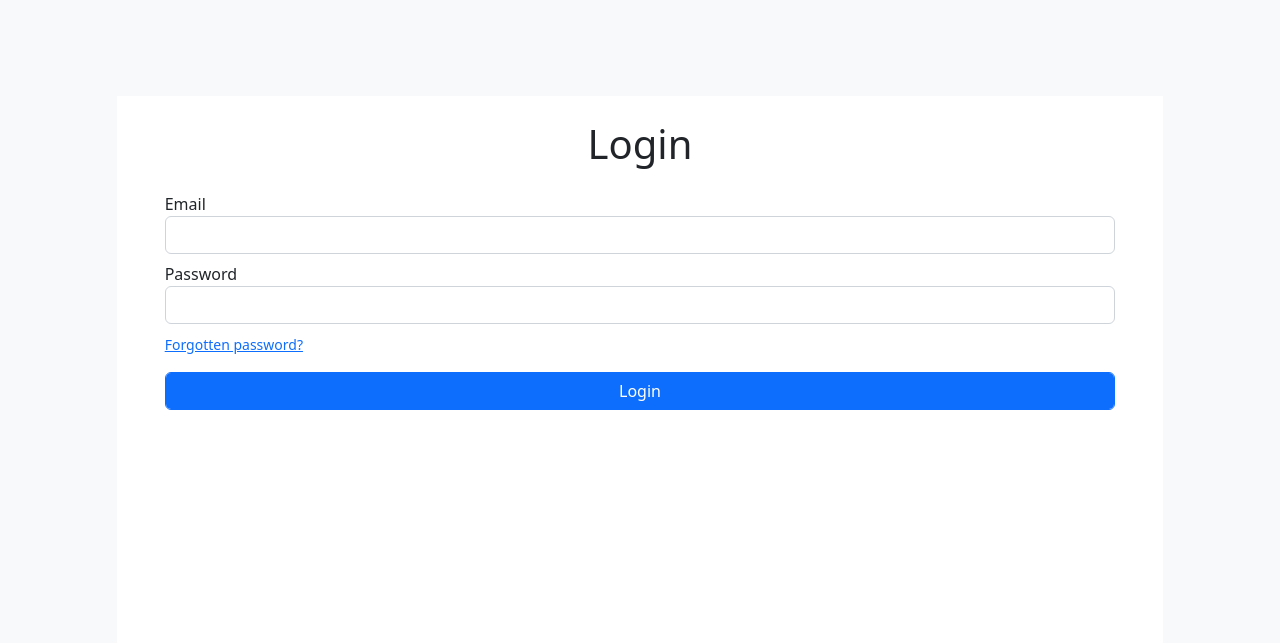
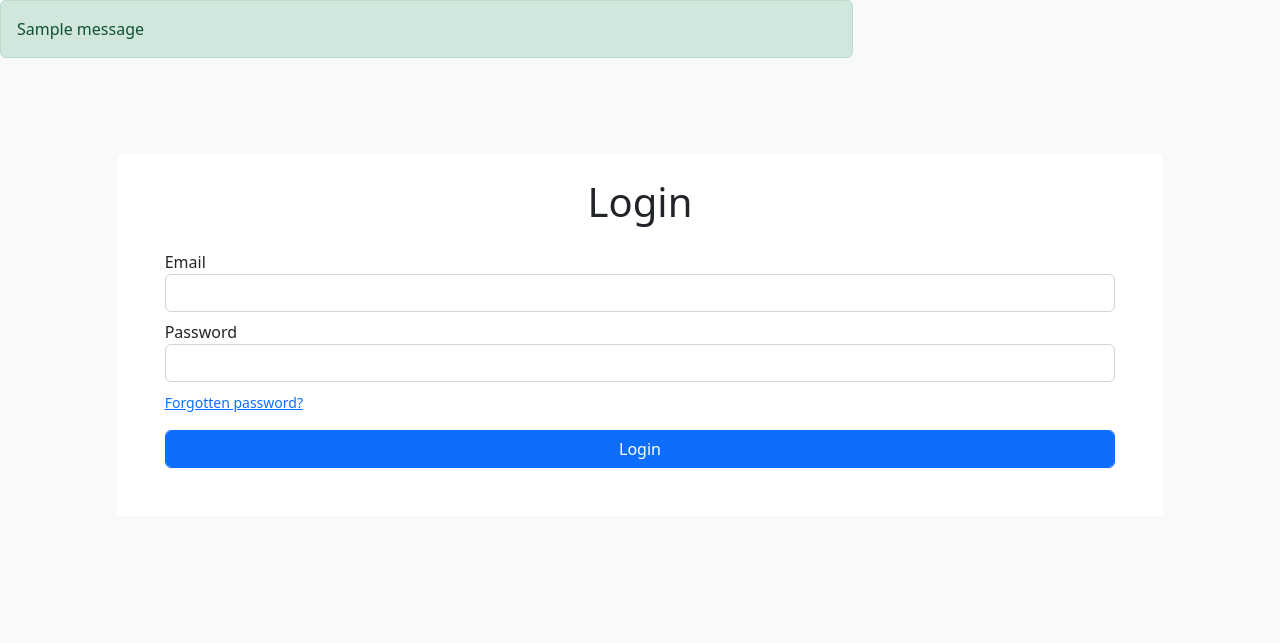
Before and after one commit to lgf2111/ay1-aspj-webapp, a Flask app: page /login in a window 1280 px wide. Shown: the part 66-709 px from the top of the page. Run offline with Flask 2, Linux system fonts and the light colour scheme; tables that the repository leaves empty hold one stand-in row (values such as "Sample post"); one stand-in notice (Sample message) is shown.

Commit message:
remove main min-height

```diff
--- a/webapp/routes.py
+++ b/webapp/routes.py
@@ -1,14 +1,25 @@
-from flask import render_template
-from webapp import app
+from flask import render_template, redirect, url_for, flash, request
+from flask_login import login_user, current_user
+from webapp import app, bcrypt
 from webapp.forms import LoginForm
+from webapp.models import User
+
 
 @app.route('/')
 def index():
     return render_template('index.html', title='Homepage', search=True)
 
-@app.route('/login')
+@app.route('/login', methods=['GET','POST'])
 def login():
+    if current_user.is_authenticated:
+        return redirect(url_for('index'))
     form = LoginForm()
     if form.validate_on_submit():
-        pass
+        user = User.query.filter_by(email=form.email.data).first()
+        if user and bcrypt.check_pass_hash(user.password, form.password.data):
+            login_user(user)
+            next_page = request.args.next('next')
+            return redirect(next_page) if next_page else redirect(url_for('index'))
+        else:
+            flash('Login Unsuccessful. Please check email and password.', 'danger')
     return render_template('login.html', title='Login', form=form)
--- a/webapp/static/css/main.css
+++ b/webapp/static/css/main.css
@@ -1,4 +1 @@
-#content {
-  min-height: 68.5vh;
-}
-/*# sourceMappingURL=main.css.map */
+/* No CSS *//*# sourceMappingURL=main.css.map */
--- a/webapp/static/css/main.scss
+++ b/webapp/static/css/main.scss
@@ -1,3 +1,3 @@
-#content {
-    min-height: 68.5vh;
-}
+// #content {
+//     min-height: 68.5vh;
+// }
--- a/webapp/templates/includes/base.html
+++ b/webapp/templates/includes/base.html
@@ -15,6 +15,17 @@
 </head>
 <body class="bg-light">
     {% include 'includes/navbar.html' %}
+    <div class="col-md-8">
+        {% with messages = get_flashed_messages(with_categories=true) %}
+        {% if messages %}
+            {% for category, message in messages %}
+            <div class="alert alert-{{ category }}">
+                {{ message }}
+            </div>
+            {% endfor %}
+        {% endif %}
+        {% endwith %}
+    </div>
     {% if search %}
         {% include 'includes/search.html' %}
     {% endif %}
--- a/webapp/templates/login.html
+++ b/webapp/templates/login.html
@@ -1,7 +1,7 @@
 {% extends 'includes/base.html' %}
 {% block content %}
 <h1 class="text-center my-4">Login</h1>
-<div class="content-section">
+<div class="content-section pb-4">
     <form action="" method="post">
         {% for field in form %}
         <div class="form-group my-2 mx-5">
```
Also changed, not shown: 1 other file.
